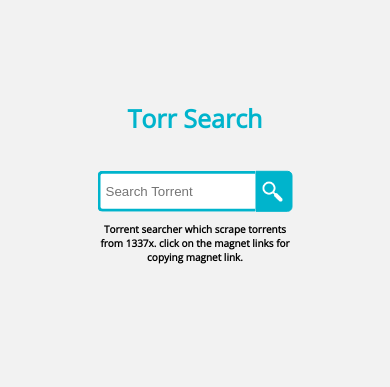
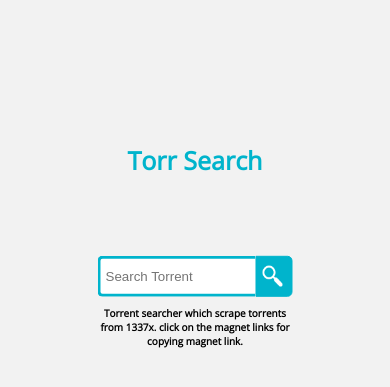
Before and after one commit to dwivedi-ritik/torrent-scrapper, a Flask app: page / in a window 390 px wide. Shown: the top 387 px of the page. Run offline with Flask 2, Linux system fonts and the light colour scheme.

Commit message:
improved maybe

```diff
--- a/static/style.css
+++ b/static/style.css
@@ -84,7 +84,6 @@
   left:50%;
 }
 .tor {
-  margin-top: 15px;
   display: flex;
   align-items: center;
   justify-content: space-evenly;
@@ -129,17 +128,13 @@
 
 @media screen and (max-width: 700px){
   .up h1{
-    top: 10%;
     font-size: 25px;
   }
   .wrap {
-    top: 30%;
+    top: 40%;
     width: auto;
   }
 
-  .res {
-    top: 45%;
-  }
   .tor {
     font-size: 8px;
     border: none;
```
